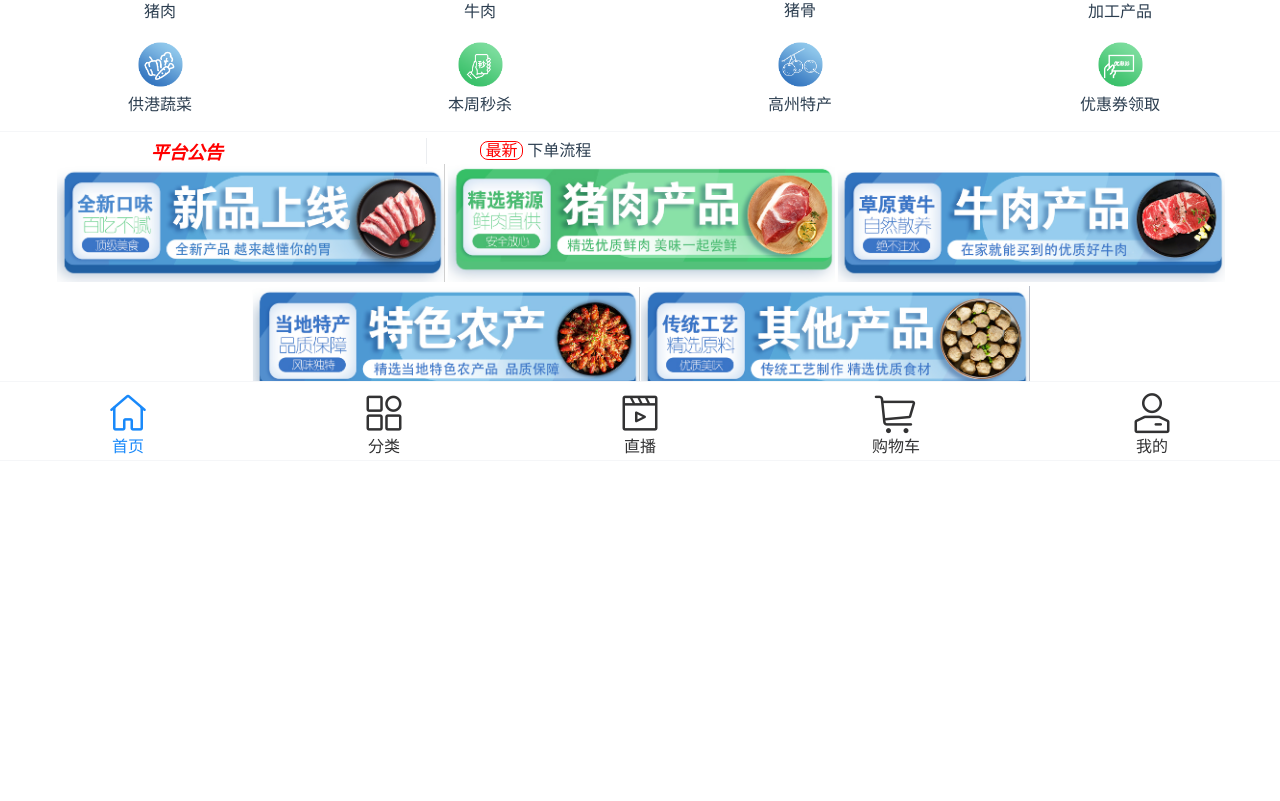
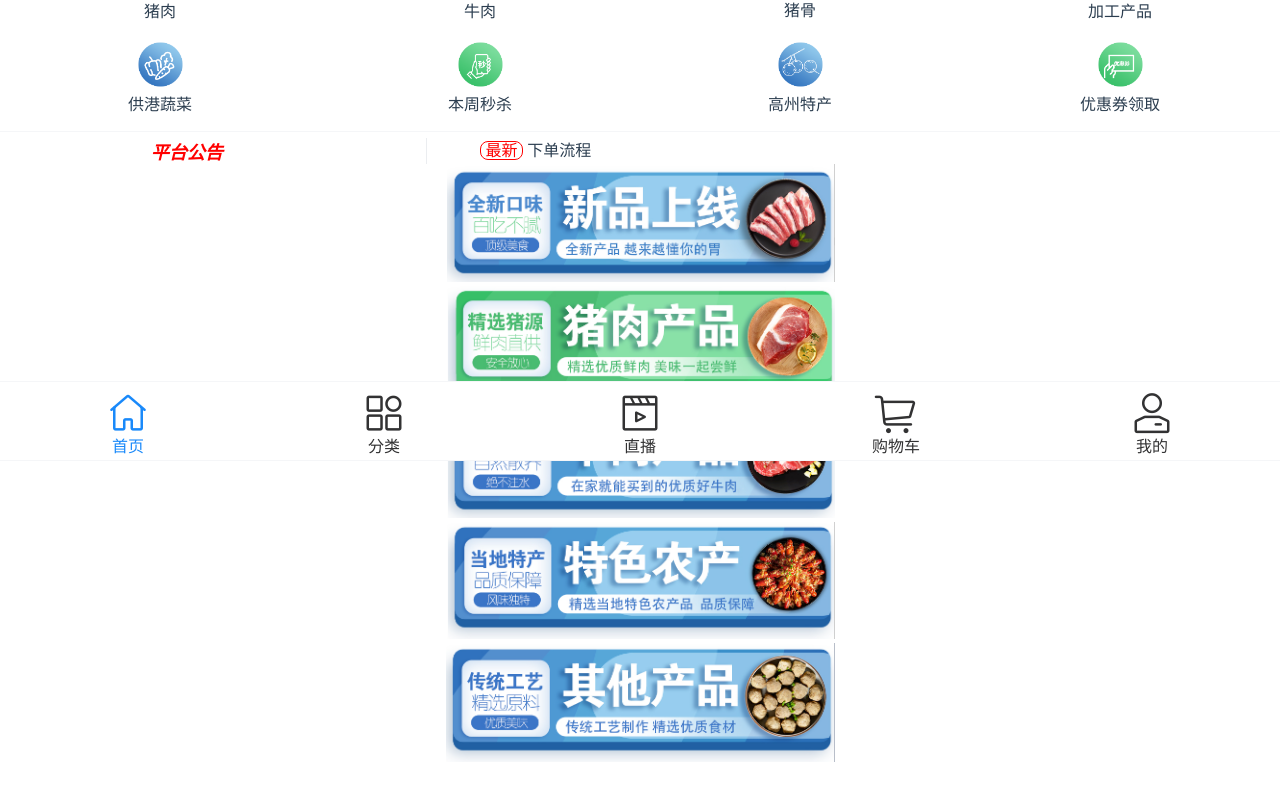
Before and after one commit to bart-zzb/fresh-product-e-commerce-platform, a Vue app in the folder mall-frontend/mall-app-frontend/mall-app/: page /index in a window 1280 px wide. Shown: the part 339-1140 px from the top of the page. Before the commit the page ends 800 px from the top, so only its background shows below. Built offline with nearby package versions, Linux system fonts and the light colour scheme.

Commit message:
2024-03-18 index.js 配置

```diff
--- a/mall-frontend/mall-app-frontend/mall-app/src/router/index.js
+++ b/mall-frontend/mall-app-frontend/mall-app/src/router/index.js
@@ -12,15 +12,17 @@ const routes = [
       {path:'/login', component:()=>import('../views/home/LoginView')},
       {path:'/index', component:()=>import('../views/home/IndexView')},
       {path:'/list', component:()=>import('../views/home/ListView')},
-      {path:'/detail', component:()=>import('../views/home/DetailView')},
       {path:'/cart', component:()=>import('../views/home/CartView')},
       {path:'/payment', component:()=>import('../views/home/PaymentView')},
       {path:'/live', component:()=>import('../views/home/LiveView')},
       {path:'/personal', component:()=>import('../views/home/PersonalView')}
 
     ]
+  },
+  {
+    path:'/detail',
+    component:()=>import('../views/home/DetailView')
   }
-
 ]
 
 const router = createRouter({
--- a/mall-frontend/mall-app-frontend/mall-app/src/views/HomeView.vue
+++ b/mall-frontend/mall-app-frontend/mall-app/src/views/HomeView.vue
@@ -1,6 +1,9 @@
 <template>
+  <div style="margin-bottom: 80px;">
     <router-view/>
+  </div>
 
+  <div>
     <!-- 共有的尾部 -->
     <van-tabbar style="height: 80px;" route>
       <van-tabbar-item to="/index">
@@ -24,6 +27,8 @@
         <div style="font-size: 16px;margin-top: 3px;">我的</div>
       </van-tabbar-item>
     </van-tabbar>
+  </div>
+
 </template>
 
 <script setup>
--- a/mall-frontend/mall-app-frontend/mall-app/src/views/home/IndexView.vue
+++ b/mall-frontend/mall-app-frontend/mall-app/src/views/home/IndexView.vue
@@ -58,15 +58,41 @@
   </van-row>
 
   <!--横幅1-->
-  <img :src="banner1" style="width:390px;">
+  <van-row>
+    <van-col span="24">
+      <img :src="banner1" style="width:390px;">
+    </van-col>
+  </van-row>
+
   <!--横幅2-->
-  <img :src="banner2" style="width:390px;">
+  <van-row>
+    <van-col span="24">
+      <img :src="banner2" style="width:390px;">
+    </van-col>
+  </van-row>
+  <!--商品展示1-->
+
+
   <!--横幅3-->
-  <img :src="banner3" style="width:390px;">
+  <van-row>
+    <van-col span="24">
+      <img :src="banner3" style="width:390px;">
+    </van-col>
+  </van-row>
+
   <!--横幅4-->
-  <img :src="banner4" style="width:390px;">
+  <van-row>
+    <van-col span="24">
+      <img :src="banner4" style="width:390px;">
+    </van-col>
+  </van-row>
+
   <!--横幅5-->
-  <img :src="banner5" style="width:390px;">
+  <van-row>
+    <van-col span="24">
+      <img :src="banner5" style="width:390px;">
+    </van-col>
+  </van-row>
 </template>
 
 <script setup>
```
